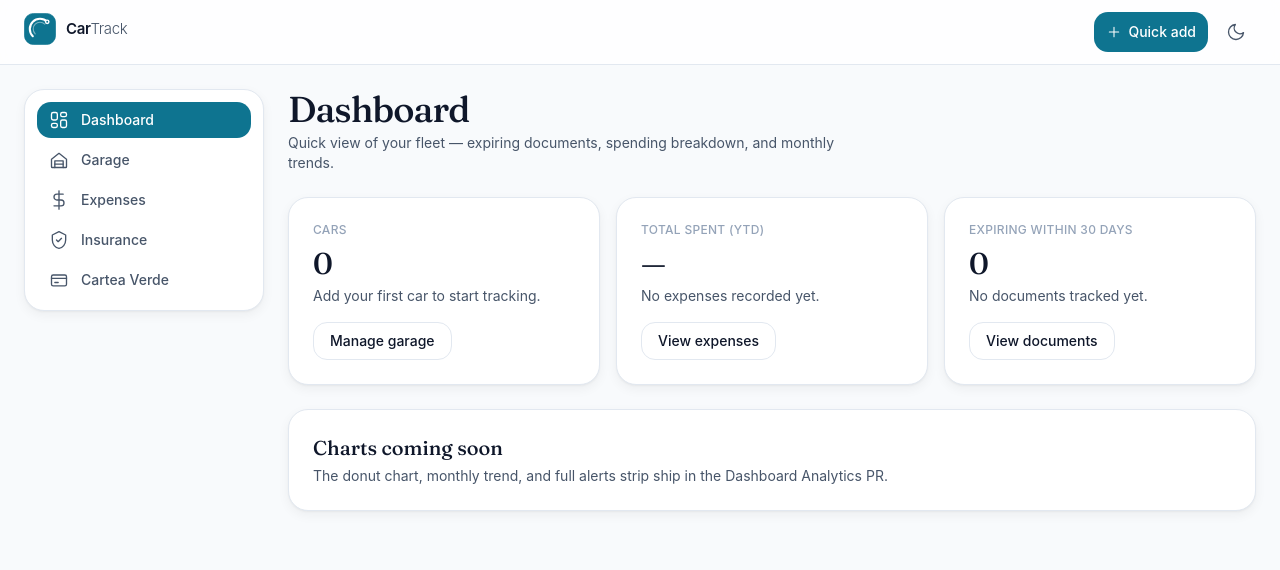
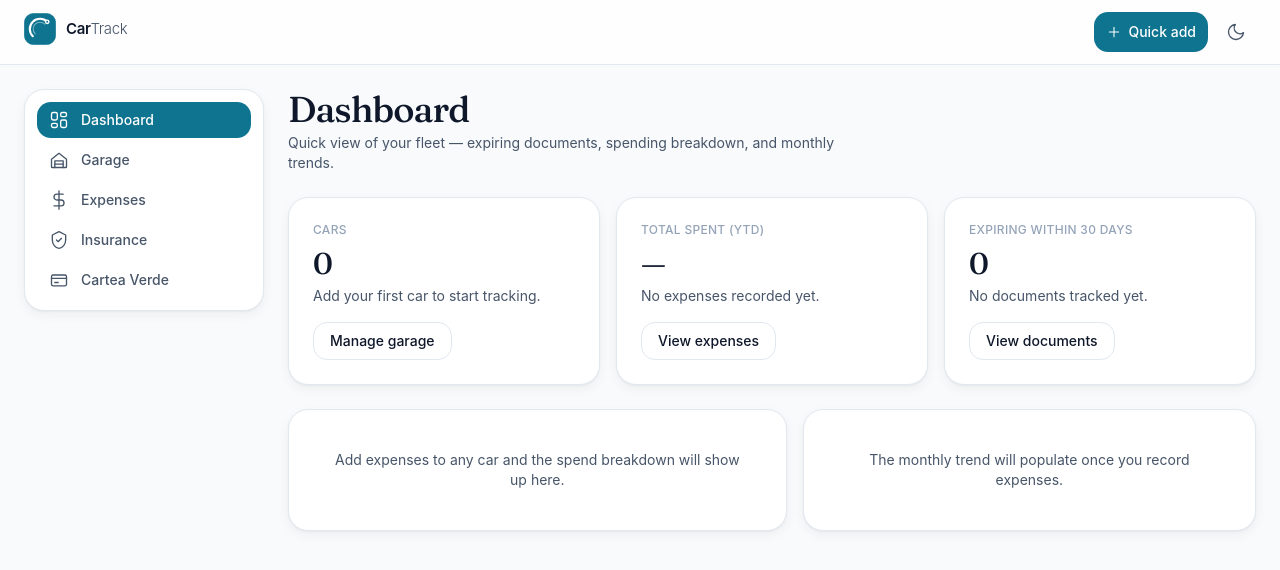
Before and after one commit to AndreiCeaetchii/WEB_LAB6, a React (Vite) app: page / in a window 1280 px wide. Shown: the top 570 px of the page. Built offline with nearby package versions, Linux system fonts and the light colour scheme; a web font is replaced by a local one.

Commit message:
wire donut and monthly trend charts into the dashboard

```diff
--- a/src/pages/Dashboard.tsx
+++ b/src/pages/Dashboard.tsx
@@ -1,11 +1,14 @@
 import { useEffect, useMemo } from 'react';
 import { Link } from 'react-router-dom';
 import { PageHeader } from '../components/PageHeader';
+import { SpendDonut } from '../components/SpendDonut';
+import { MonthlyTrend } from '../components/MonthlyTrend';
 import { useCarsStore } from '../stores/carsStore';
 import { useExpensesStore } from '../stores/expensesStore';
 import { useDocumentsStore } from '../stores/documentsStore';
 import { formatMoney } from '../lib/format';
 import { EXPIRING_WINDOW_DAYS, daysUntil, getStatus } from '../lib/validity';
+import { monthlyTrend, spendPerCar } from '../lib/analytics';
 
 export default function DashboardPage() {
   const cars = useCarsStore((s) => s.cars);
@@ -20,8 +23,6 @@ export default function DashboardPage() {
     void loadExpenses();
     void loadDocuments();
   }, [loadCars, loadExpenses, loadDocuments]);
-
-  const favCount = useMemo(() => cars.filter((c) => c.favorite).length, [cars]);
 
   const ytdTotal = useMemo(() => {
     const year = new Date().getFullYear();
@@ -44,6 +45,11 @@ export default function DashboardPage() {
       })
       .sort((a, b) => (a.endDate < b.endDate ? -1 : 1));
   }, [documents]);
+
+  const donutData = useMemo(() => spendPerCar(cars, expenses), [cars, expenses]);
+  const trendData = useMemo(() => monthlyTrend(expenses, 12), [expenses]);
+
+  const favCount = useMemo(() => cars.filter((c) => c.favorite).length, [cars]);
 
   return (
     <>
@@ -145,12 +151,10 @@ export default function DashboardPage() {
           </Link>
         </div>
       </div>
-      <div className="mt-6 card p-6">
-        <h2 className="font-display text-xl font-medium">Charts coming soon</h2>
-        <p className="mt-1 text-sm text-ink-muted">
-          The donut chart, monthly trend, and full alerts strip ship in the Dashboard
-          Analytics PR.
-        </p>
+
+      <div className="mt-6 grid gap-4 lg:grid-cols-[1.1fr_1fr]">
+        <SpendDonut data={donutData} />
+        <MonthlyTrend data={trendData} />
       </div>
     </>
   );
```
